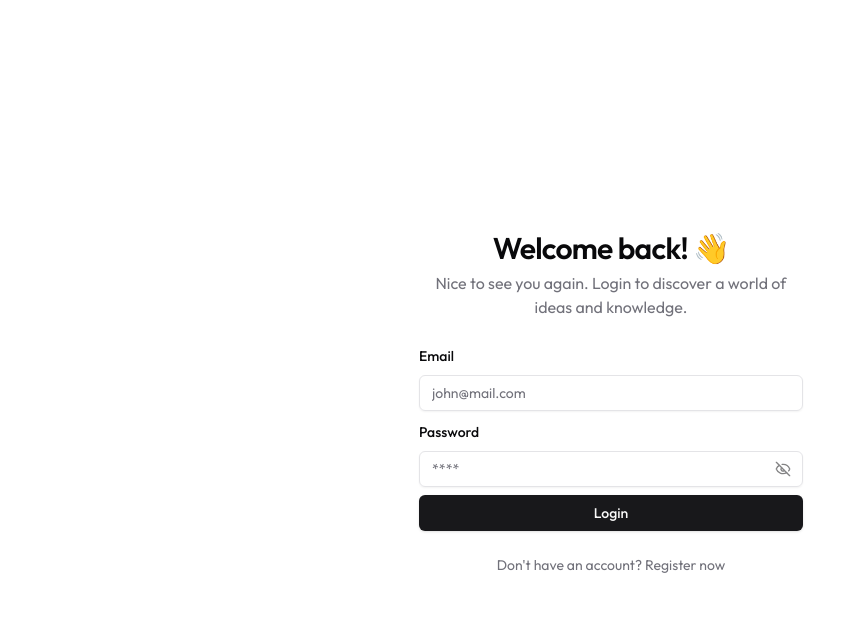
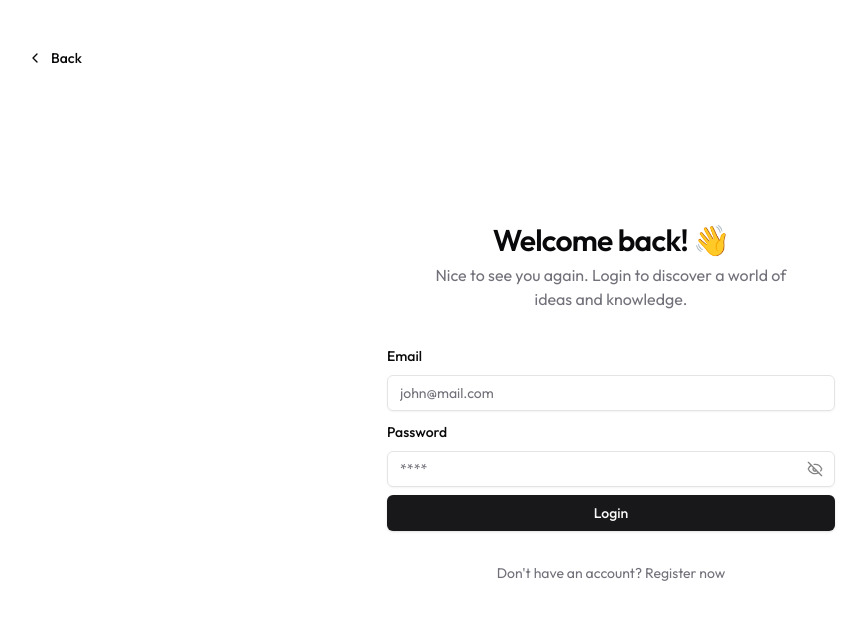
Before and after one commit to patricks-js/echo, a Next.js app: page /sign-in in a window 1280 px wide. Shown: the top 620 px of the page, without its empty margins (29-895 px from the left). Built offline with nearby package versions, Linux system fonts and the light colour scheme.

Commit message:
feat: add back to home button in sign-in page

```diff
--- a/src/app/(auth)/sign-in/page.tsx
+++ b/src/app/(auth)/sign-in/page.tsx
@@ -1,9 +1,21 @@
 import { SignInForm } from "@/components/forms/sign-in-form";
+import { Button } from "@/components/ui/button";
+import { ChevronLeft } from "lucide-react";
 import Link from "next/link";
 
 export default function SignInPage() {
   return (
-    <div className="flex flex-col items-center gap-6">
+    <div className="relative flex h-full w-full max-w-screen-xl flex-col items-center justify-center gap-8">
+      <Button
+        variant="ghost"
+        asChild
+        className="absolute top-10 left-10"
+      >
+        <Link href="/">
+          <ChevronLeft className="size-4" />
+          Back
+        </Link>
+      </Button>
       <header className="text-center">
         <h2 className="font-semibold text-3xl leading-normal tracking-tight">
           Welcome back! 👋
```
